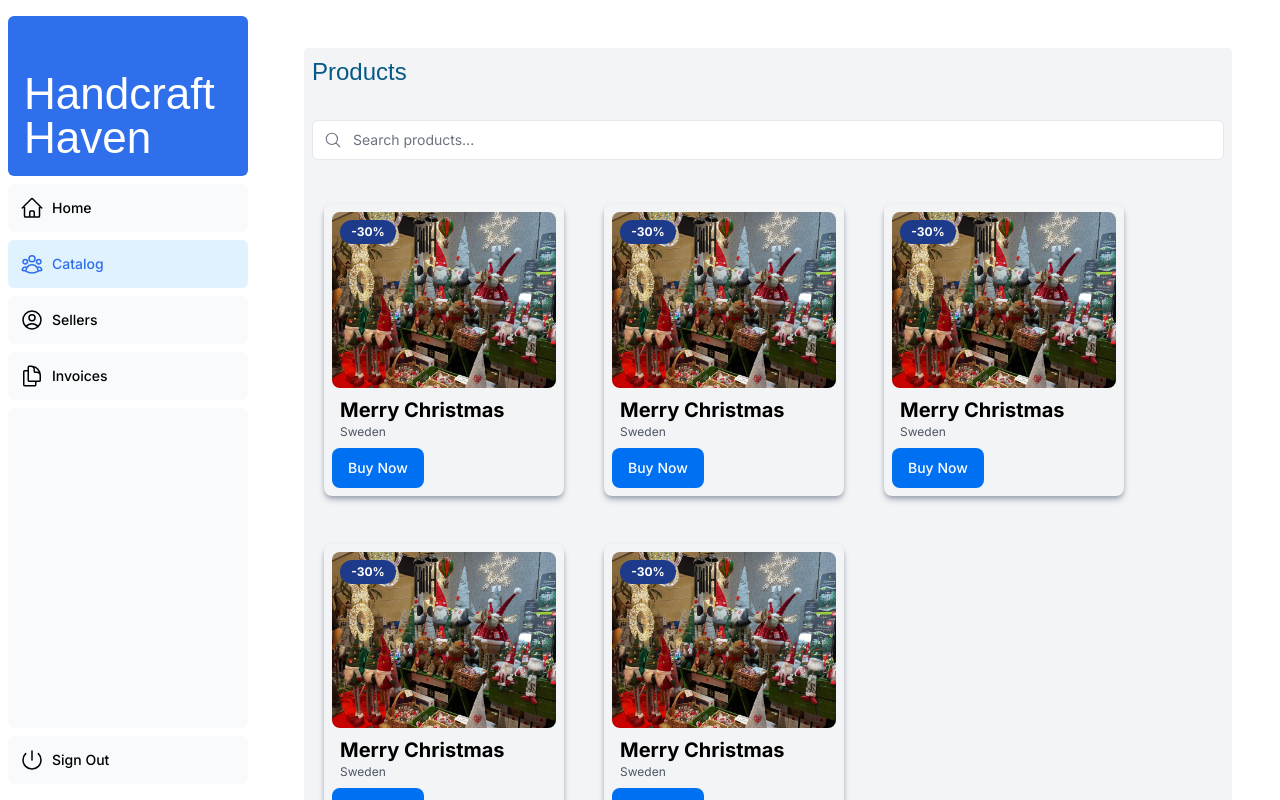
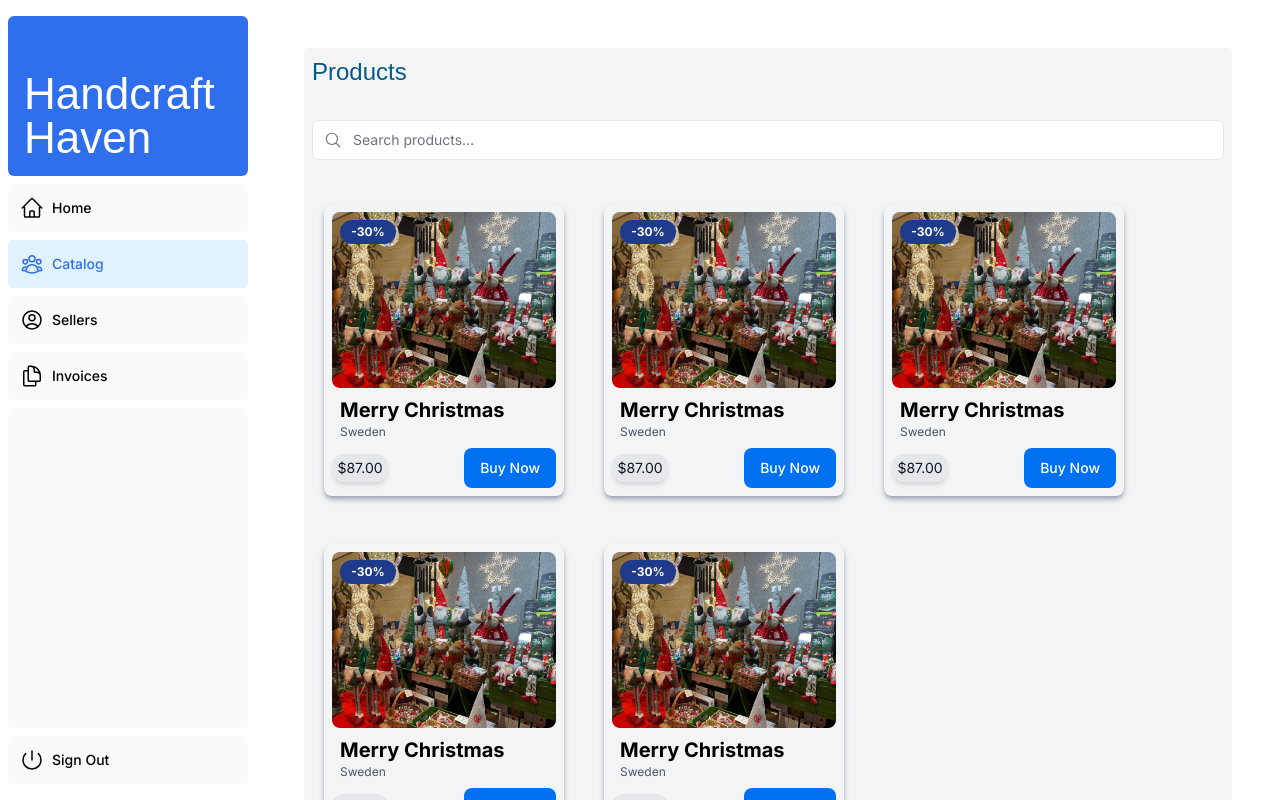
Before and after one commit to MCLELLANINTERNATIONAL/stackstorm-handcrafted-haven, a Next.js app in the folder nextjs-dashboard/: page /dashboard/catalog in a window 1280 px wide. Built offline with nearby package versions, Linux system fonts and the light colour scheme; a web font is replaced by a local one.

Commit message:
I added the price tag and buy now button to the card.

```diff
--- /dev/null
+++ b/nextjs-dashboard/app/ui/catalog/price-tag.tsx
@@ -0,0 +1,15 @@
+import { lusitana, inter } from "@/app/ui/fonts";
+
+export default function PriceTag({ price }: { price: number }) {
+  return (
+    <>
+      <div
+        className={`${inter.className} p-1 rounded-xl w-14 bg-gray-200 text-center shadow-md`}
+      >
+        <p className=" text-gray-900 font-normal text-sm">
+          {`$${price.toFixed(2)}`}
+        </p>
+      </div>
+    </>
+  );
+}
--- a/nextjs-dashboard/app/ui/catalog/product-card.tsx
+++ b/nextjs-dashboard/app/ui/catalog/product-card.tsx
@@ -3,6 +3,7 @@ import Link from "next/link";
 import Image from "next/image";
 import DiscountTag from "./discount-tag";
 import { Button } from "../button";
+import PriceTag from "./price-tag";
 
 export default function ProductCard({
   sellerDetails,
@@ -42,7 +43,8 @@ export default function ProductCard({
               className={`${inter.className} text-xs text-gray-600`}
             >{`${sellerDetails.address}`}</h3>
           </div>
-          <div>
+          <div className="flex justify-between items-center">
+            <PriceTag price={87} />
             <Button children={"Buy Now"} />
           </div>
         </div>
```
